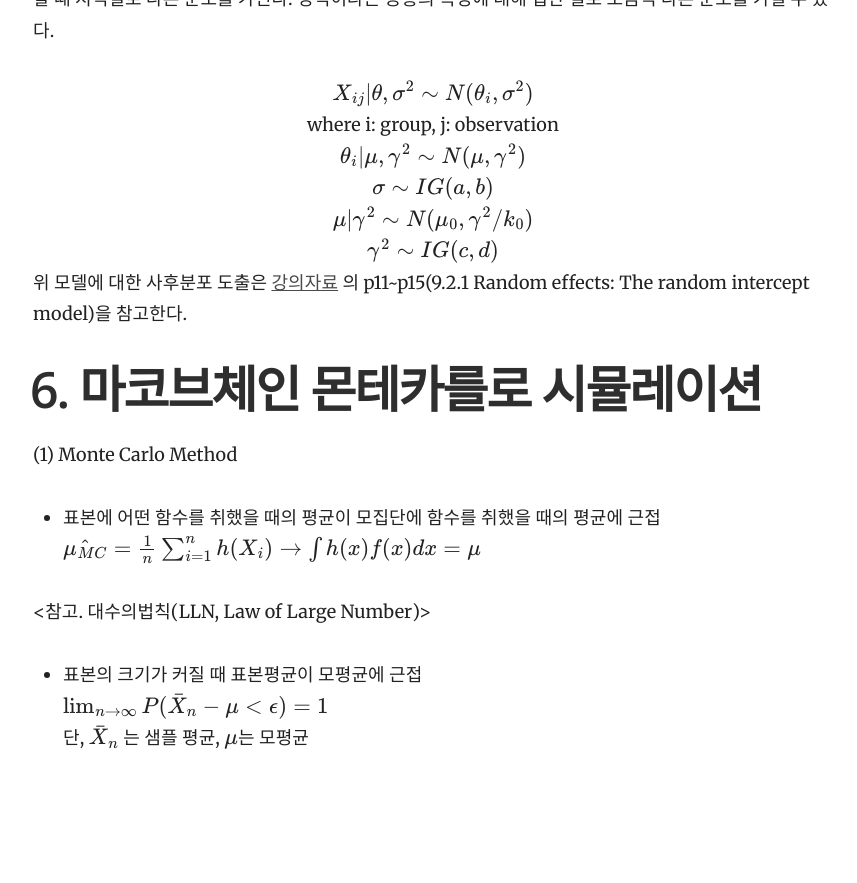
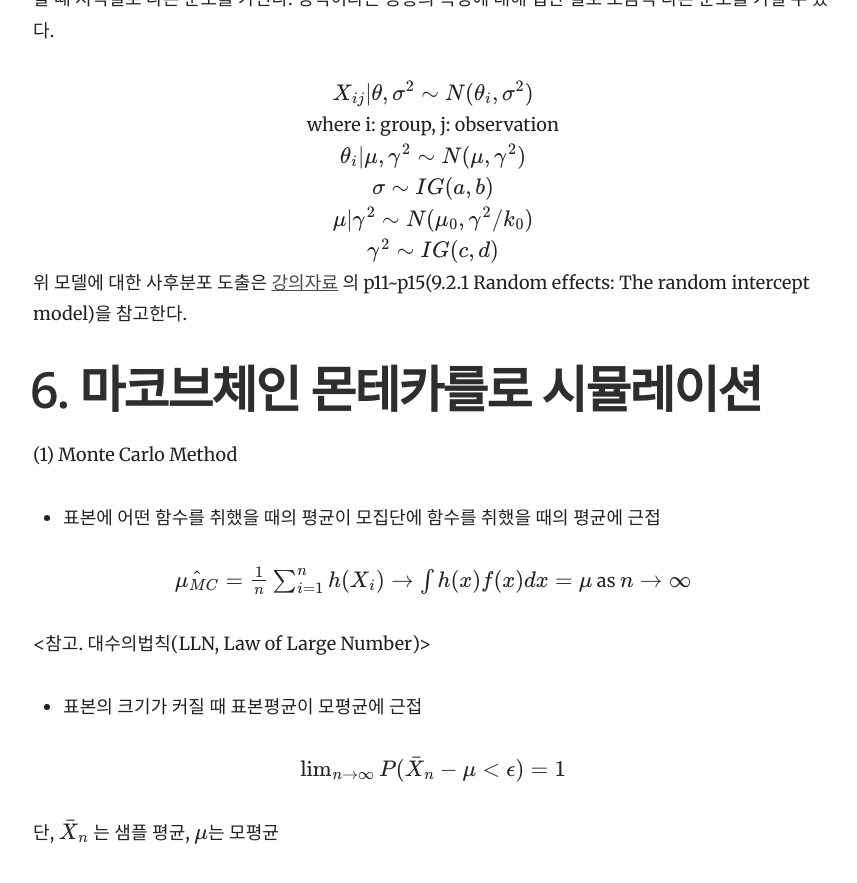
Before and after one commit to yrk3434/yrk3434.github.io, a Jekyll site: the page built from _docs/Theory/Bayesian Inference.md, in a window 1280 px wide and 900 px high, scrolled down 6203 px. Shown: the top 883 px of the window, without its empty margins (357-1214 px from the left). Built offline with Jekyll 4.4.1, drawn with Linux system fonts in a browser that asks for light colours; formulas are drawn with MathJax 3; before the commit the page ends 7008 px from its top, so only the background shows below that.

Commit message:
Update Bayesian Inference.md

```diff
--- a/_docs/Theory/Bayesian Inference.md
+++ b/_docs/Theory/Bayesian Inference.md
@@ -192,8 +192,8 @@ iid 관측치의 경우 $ X1,...,Xn $ 의 정보상수는 $ nI_1(\theta) $
 # 6. 마코브체인 몬테카를로 시뮬레이션
 (1) Monte Carlo Method
 - 표본에 어떤 함수를 취했을 때의 평균이 모집단에 함수를 취했을 때의 평균에 근접 <br/>
-$ \hat{\mu_{MC}} = \frac{1}{n} \sum^{n}_{i=1} h(X_i) \to \int h(x)f(x) dx = \mu $  <br/>
+<center> $ \hat{\mu_{MC}} = \frac{1}{n} \sum^{n}_{i=1} h(X_i) \to \int h(x)f(x) dx = \mu $  as $ n \to \infty $ </center> <br/>
 <참고. 대수의법칙(LLN, Law of Large Number)>
 - 표본의 크기가 커질 때 표본평균이 모평균에 근접 <br/>
-$ \lim_{n \to \infty} P(\bar{X}_n -\mu < \epsilon) =1 $ <br/>
+<center> $ \lim_{n \to \infty} P(\bar{X}_n -\mu < \epsilon) =1 $ </center> <br/>
 단, $ \bar{X}_n $ 는 샘플 평균, $ \mu $는 모평균 <br/>
```
